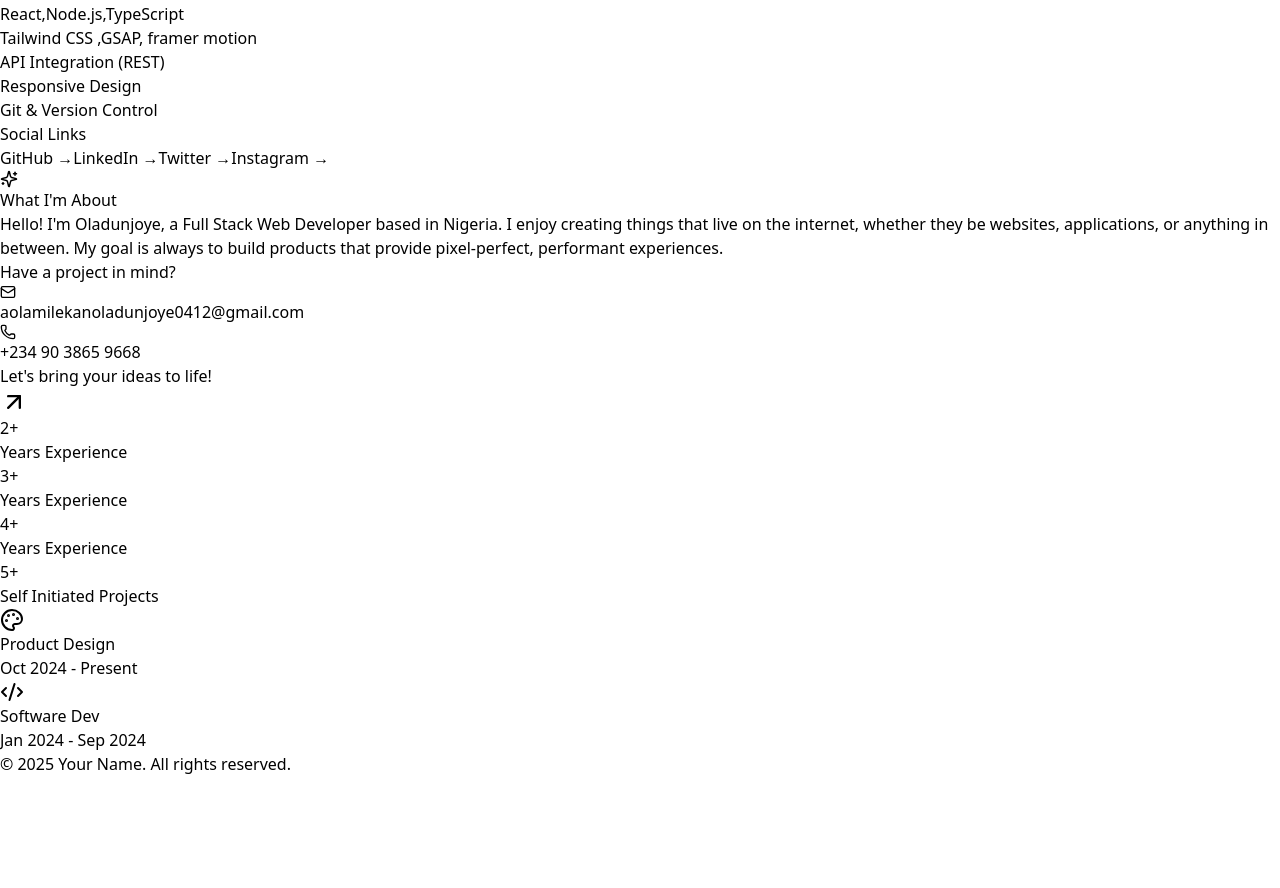
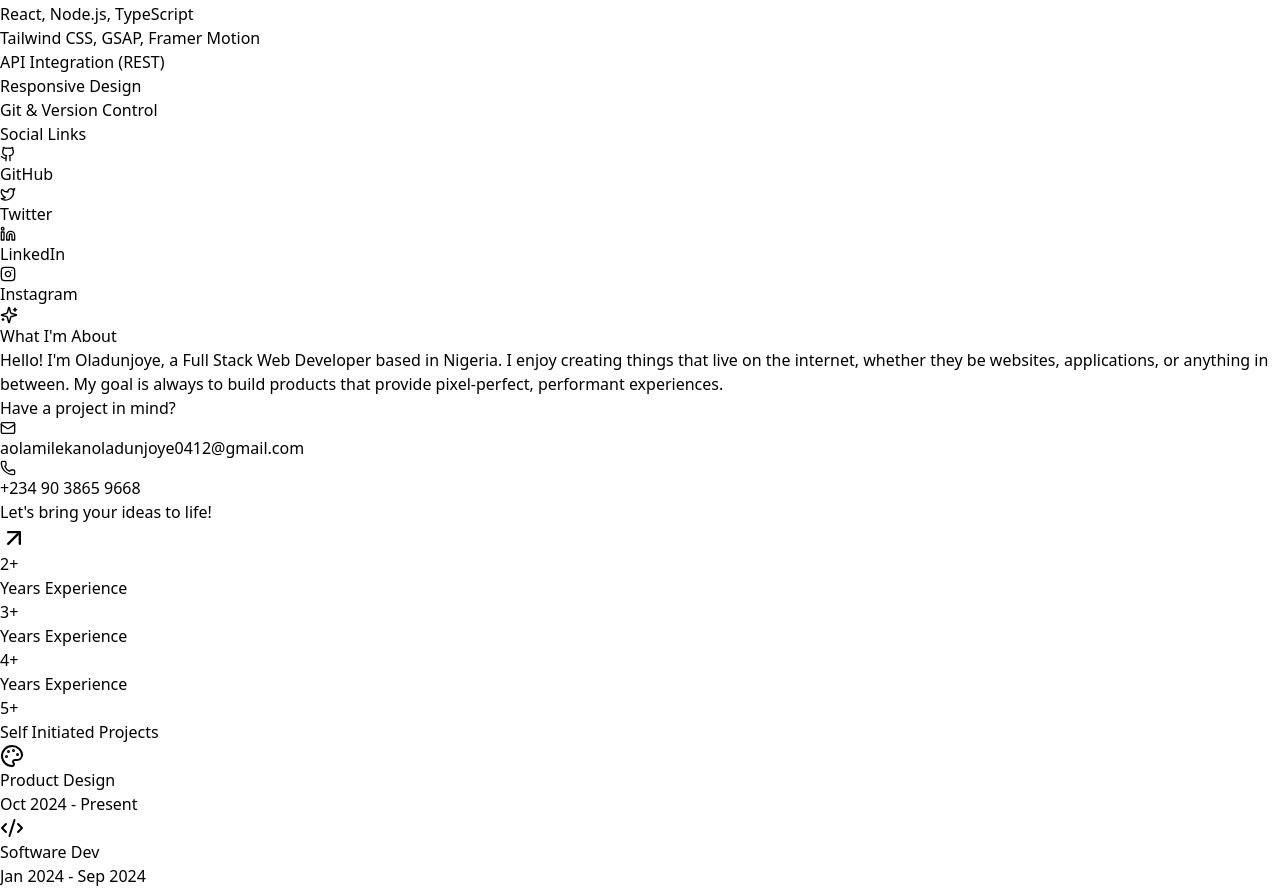
Before and after one commit to oladunjoye1234/MyPortfolio, a React (Vite) app: page / in a window 1280 px wide. Shown: the part 920-1808 px from the top of the page. Before the commit the page ends 1696 px from the top, so only its background shows below. Built offline with nearby package versions, Linux system fonts and the light colour scheme.

Commit message:
public-page update

```diff
--- a/src/pages/public-pages/Home/home.jsx
+++ b/src/pages/public-pages/Home/home.jsx
@@ -1,83 +1,57 @@
-import React from 'react'
-import ProfileCard from '../../private-pages/ProfileCard/profileCard'
-import ExperienceBadges from '../../private-pages/exprencienceBadges/experencienceBadges'
-import AboutMe from '../../private-pages/AboutMe/aboutMe'
-import ProjectCallToAction from '../../private-pages/ProjectCallToAction/projectCallToAction'
-import SkillTiles from '../../private-pages/skillTiles/skillTiles'
-import SocialLink from '../../private-pages/socialLinks/socialink'
-
-
-
+import React from 'react';
+import ProfileCard from '../../private-pages/ProfileCard/profileCard';
+import ExperienceBadges from '../../private-pages/exprencienceBadges/experencienceBadges';
+import AboutMe from '../../private-pages/AboutMe/aboutMe';
+import ProjectCallToAction from '../../private-pages/ProjectCallToAction/projectCallToAction';
+import SkillTiles from '../../private-pages/skillTiles/skillTiles';
+import SocialLink from '../../private-pages/socialLinks/socialink';
 
 const Home = () => {
   return (
-   <div className="bg-gray-900 text-white min-h-screen p-6">
+    <div className="bg-radial-fade min-h-screen text-white px-4 sm:px-6 py-10">
       <div className="max-w-7xl mx-auto grid grid-cols-1 md:grid-cols-2 lg:grid-cols-3 gap-6">
         <ProfileCard />
-        <div className="col-span-2">
-          <h1 className="text-3xl font-bold mb-4">Welcome to My Portfolio</h1>
+
+        <div className="col-span-1 md:col-span-2 space-y-6">
+          <div>
+            <h1 className="text-3xl sm:text-4xl font-bold mb-3 font-display">
+              Welcome to My Portfolio
+            </h1>
             <p className="text-gray-400">
               I am a passionate Full Stack developer with a love for creating beautiful and functional web applications.
             </p>
-          <p className="text-gray-400">
+            <p className="text-gray-400 mt-2">
               Explore my work and feel free to reach out if you have any questions or opportunities.
             </p>
-          <h2 className="text-3xl font-bold mt-2 mb-4 text-gray-900 dark:text-white">Skills</h2>
-        <ul className="list-disc list-inside text-gray-700 dark:text-gray-300">
-          <li>React,Node.js,TypeScript</li>
-          <li>Tailwind CSS ,GSAP, framer motion</li>
+          </div>
+
+          <div>
+            <h2 className="text-2xl font-bold mb-3 font-display">Skills</h2>
+            <ul className="list-disc list-inside text-gray-300 space-y-1">
+              <li>React, Node.js, TypeScript</li>
+              <li>Tailwind CSS, GSAP, Framer Motion</li>
               <li>API Integration (REST)</li>
               <li>Responsive Design</li>
-          <li>Git & Version Control</li>
+              <li>Git &amp; Version Control</li>
             </ul>
-          <div className="grid grid-cols-2 gap-3 p-4 bg-gray-800 rounded-lg shadow-md mt-4">
-            <h2 className="text-lg font-bold mb-4 col-span-2">Social Links</h2>
-            <button className="bg-[#1c1c1c] hover:bg-[#2a2a2a] py-3 rounded text-sm">
-              <a href="https://github.com/oladunjoye1234">
-               GitHub →
-              </a>
-            </button>
-            <button className="bg-[#1c1c1c] hover:bg-[#2a2a2a] py-3 rounded text-sm">
-              <a href="">
-                 LinkedIn →
-              </a>
-            </button>
-            <button className="bg-[#1c1c1c] hover:bg-[#2a2a2a] py-3 rounded text-sm">
-              <a href="https://x.com/Olamilekan0412">
-                Twitter →
-              </a>
-            </button>
+          </div>
 
-            <button  className=" bg-[#1c1c1c] hover:bg-[#2a2a2a] py-3 rounded text-sm">
-              <a href="">
-                Instagram →
-              </a>
-            </button>
+          <SocialLink />
+        </div>
 
+        <AboutMe />
 
-          {/* <SocialLink /> */}
-        </div>
-        </div>
-         <AboutMe />
-        {/* <SocialLink />   */}
-        <div className="col-span-2 ">
+        <div className="col-span-1 md:col-span-2 space-y-4">
           <ProjectCallToAction />
-          <div className='mt-4'>
           <ExperienceBadges />
         </div>
 
-        </div>
-
-
-        <div className="col-span-2">
+        <div className="col-span-1 md:col-span-2 lg:col-span-3">
           <SkillTiles />
         </div>
-          <footer className="py-6 text-center text-gray-600 dark:text-gray-400">
-        <p>© 2025 Your Name. All rights reserved.</p>
-      </footer>
       </div>
     </div>
   );
 };
 
-export default Home
+export default Home;
```
Lines whose indentation alone changed are shown as unchanged.
